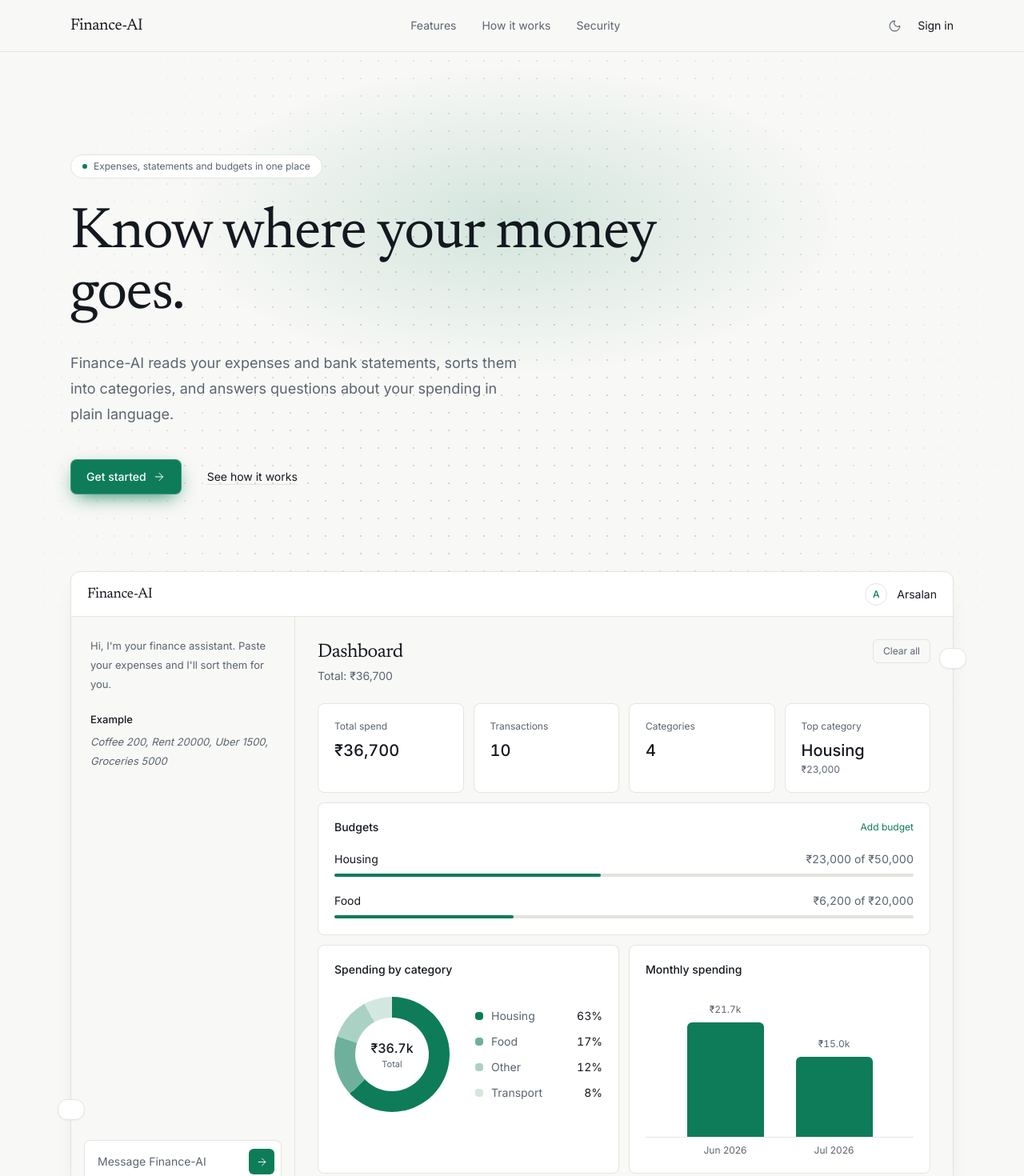
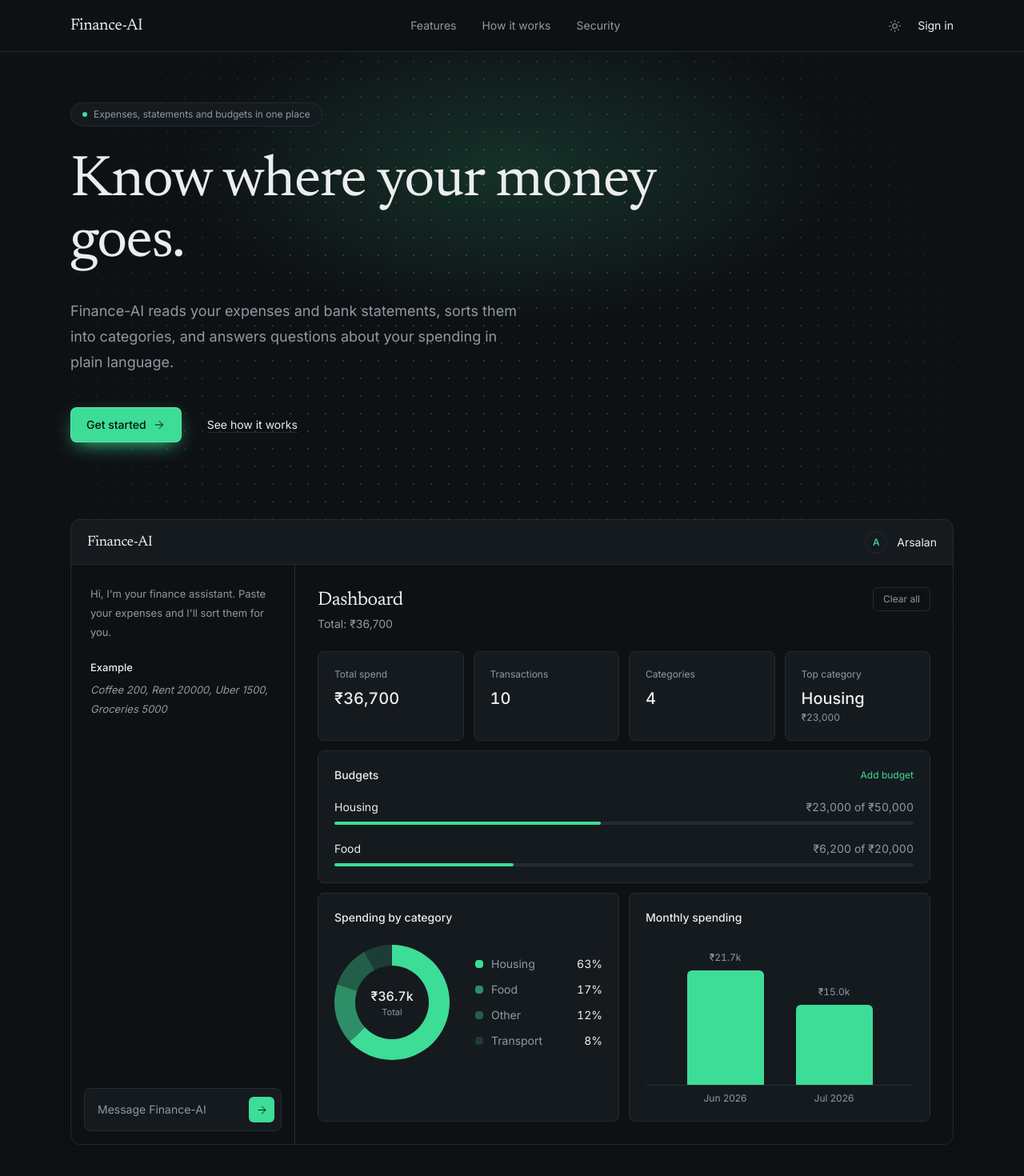
Before and after one commit to arsalanfarooq12/finance-agent, a React (Vite) app in the folder frontend/: page / in a window 1280 px wide. Shown: the top 1470 px of the page at 80% size. Built offline with nearby package versions, Linux system fonts and the light colour scheme; no server answers.

Commit message:
feat: simplify theme management in AuthPage and LandingPage

```diff
--- a/frontend/src/pages/AuthPage.tsx
+++ b/frontend/src/pages/AuthPage.tsx
@@ -49,16 +49,6 @@ const card =
 const inputCls =
   "w-full rounded-lg border border-[color:var(--line)] bg-[var(--bg)] px-3.5 py-2.5 text-sm text-[color:var(--ink)] placeholder:text-[color:var(--muted)] transition-colors focus:border-[color:var(--accent)] focus:ring-2 focus:ring-[color:var(--accent)]/20";
 
-const THEME_KEY = "fa-theme";
-
-function readTheme(): boolean {
-  try {
-    return localStorage.getItem(THEME_KEY) === "dark";
-  } catch {
-    return false;
-  }
-}
-
 function Field({
   label,
   children,
@@ -84,7 +74,7 @@ export default function AuthPage() {
   const { signIn, signUp, signInWithGoogle } = useAuth();
   const navigate = useNavigate();
 
-  const [dark, setDark] = useState(readTheme);
+  const [dark, setDark] = useState(true);
   const [tab, setTab] = useState<Tab>("login");
   const [email, setEmail] = useState("");
   const [password, setPassword] = useState("");
@@ -94,14 +84,7 @@ export default function AuthPage() {
   const [loading, setLoading] = useState(false);
 
   const toggleTheme = () => {
-    setDark((d) => {
-      try {
-        localStorage.setItem(THEME_KEY, d ? "light" : "dark");
-      } catch {
-        /* storage unavailable: keep in-memory only */
-      }
-      return !d;
-    });
+    setDark((d) => !d);
   };
 
   const switchTab = (t: Tab) => {
--- a/frontend/src/pages/LandingPage.tsx
+++ b/frontend/src/pages/LandingPage.tsx
@@ -410,32 +410,6 @@ function DashboardPreview() {
           </div>
         </div>
       </div>
-
-      {/* Floating insight chips */}
-      <div
-        className={`${card} absolute -right-4 top-24 hidden items-center gap-3 px-4 py-3 lg:flex`}
-      >
-        {/* <span className="flex h-8 w-8 items-center justify-center rounded-full bg-[var(--accent-soft)] text-[color:var(--accent)]">
-          <Check size={15} strokeWidth={2} />
-        </span>
-        <div>
-          <p className={`text-sm font-medium ${ink}`}>
-            Food is at 31% of budget
-          </p>
-          <p className={`text-xs ${muted}`}>On track for the month</p>
-        </div> */}
-      </div>
-      <div
-        className={`${card} absolute -left-4 bottom-24 hidden items-center gap-3 px-4 py-3 lg:flex`}
-      >
-        {/* <span className="flex h-8 w-8 items-center justify-center rounded-full bg-[var(--accent-soft)] text-[color:var(--accent)]">
-          <MessageSquare size={15} strokeWidth={1.5} />
-        </span> */}
-        {/* <div>
-          <p className={`text-sm font-medium ${ink}`}>4 expenses categorized</p>
-          <p className={`text-xs ${muted}`}>From one pasted line</p>
-        </div> */}
-      </div>
     </div>
   );
 }
@@ -467,7 +441,7 @@ const securityNotes = [
 ];
 
 export default function FinanceLandingPage() {
-  const [dark, setDark] = useState(false);
+  const [dark, setDark] = useState(true);
   const navigate = useNavigate();
   const { session } = useAuth();
 
@@ -484,7 +458,7 @@ export default function FinanceLandingPage() {
       <style>{css}</style>
 
       {/* Header */}
-      <header className="border-b border-[color:var(--line)]">
+      <header className="border-b border-[color:var(--line)] fixed inset-x-0 top-0 z-10 bg-[var(--bg)]">
         <div className="mx-auto flex h-16 max-w-6xl items-center justify-between px-6">
           <button
             onClick={() => navigate("/")}
```
